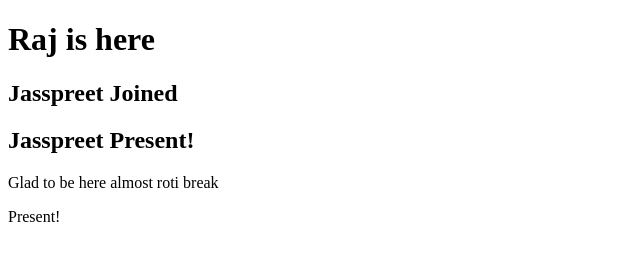
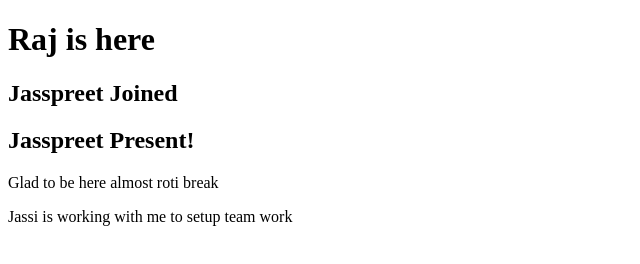
Before and after one commit to RajvinderYogi/test-for-team, a plain HTML site: page index.html in a window 1280 px wide. Shown: the whole page, without its empty margins (0-640 px from the left). Drawn offline with Linux system fonts and the light colour scheme.

Commit message:
ewe hi commit krti

```diff
--- a/index.html
+++ b/index.html
@@ -8,5 +8,6 @@
         <h2>Jasspreet Joined</h2>
         <h2>Jasspreet Present!</h2>
         <p> Glad to be here almost roti break</p>
-   Present!	</body>
+         <div>Jassi is working with me to setup team work</div>
+</body>
 </html>
```
